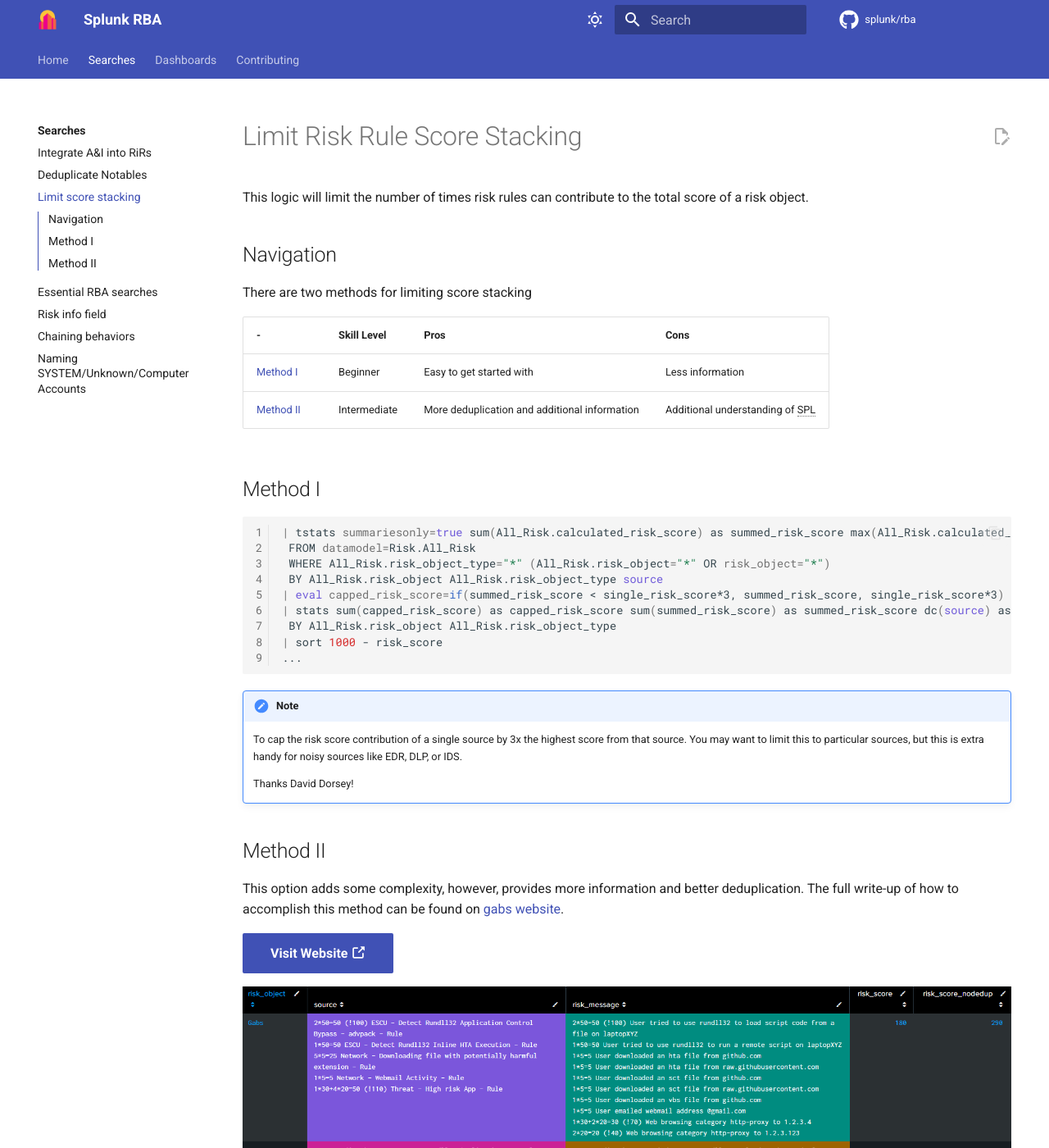
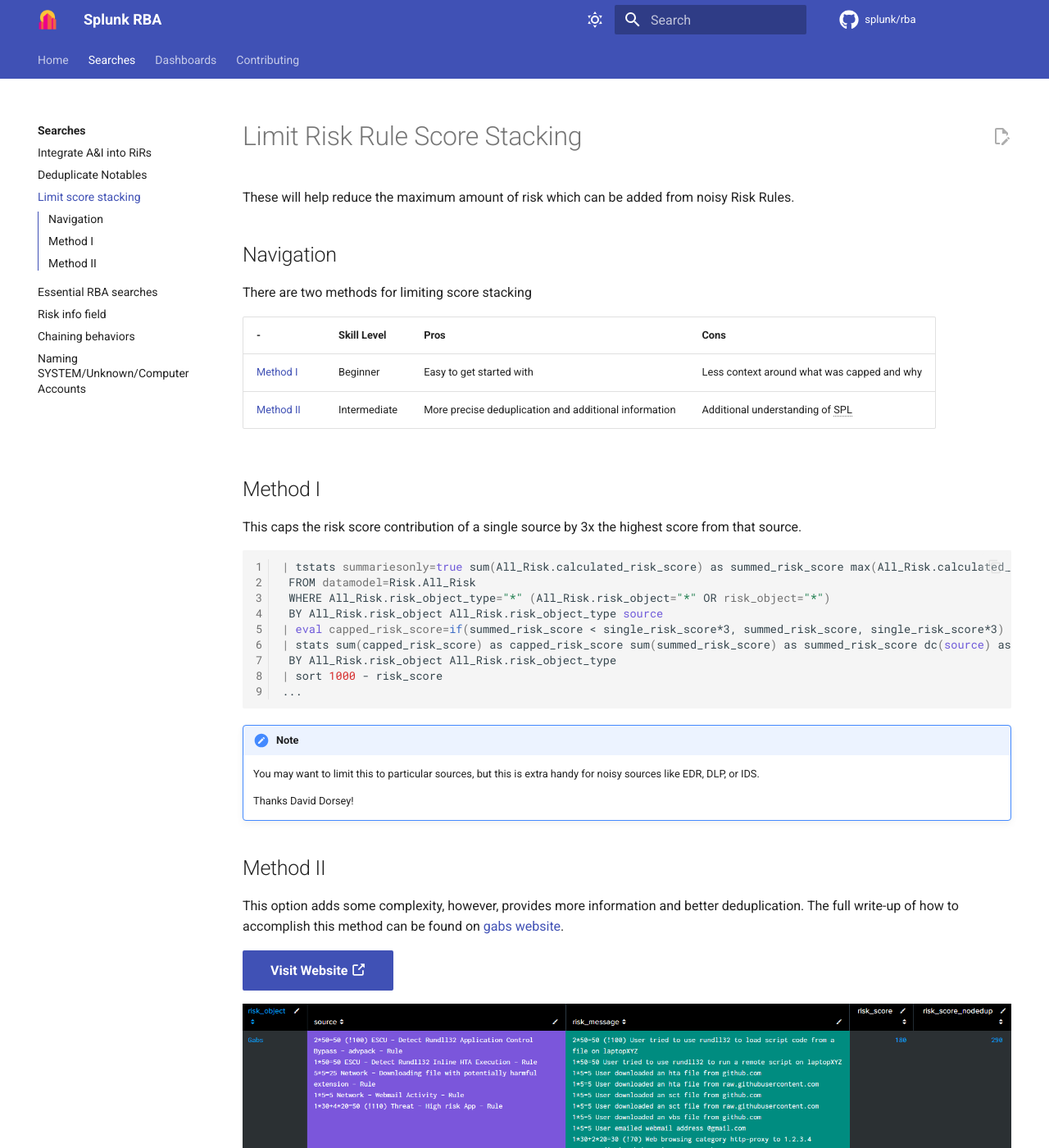
Before and after one commit to splunk/rba, an MkDocs documentation site: the page built from docs/searches/limit_score_stacking.md, in a window 1280 px wide and 1400 px high. Shown: the whole window at 82% size. Built offline with MkDocs 1.6.1 and Material for MkDocs 9.7.7, drawn with Linux system fonts in a browser that asks for light colours; comment, search, counter and statistics services are not loaded.

Commit message:
Update limit_score_stacking.md
Minor edits for clarity.

````diff
--- a/docs/searches/limit_score_stacking.md
+++ b/docs/searches/limit_score_stacking.md
@@ -1,6 +1,6 @@
 # Limit Risk Rule Score Stacking
 
-This logic will limit the number of times risk rules can contribute to the total score of a risk object.
+These will help reduce the maximum amount of risk which can be added from noisy Risk Rules.
 
 ## Navigation
 
@@ -8,10 +8,12 @@
 
 - | Skill Level | Pros | Cons
 - | ---------- | ---- | ----
-[Method I](#method-i) | Beginner | Easy to get started with | Less information
-[Method II](#method-ii) | Intermediate | More deduplication and additional information | Additional understanding of SPL
+[Method I](#method-i) | Beginner | Easy to get started with | Less context around what was capped and why
+[Method II](#method-ii) | Intermediate | More precise deduplication and additional information | Additional understanding of SPL
 
 ## Method I
+
+This caps the risk score contribution of a single source by 3x the highest score from that source.
 
 ```shell linenums="1"
 | tstats summariesonly=true sum(All_Risk.calculated_risk_score) as summed_risk_score max(All_Risk.calculated_risk_score) as single_risk_score dc(source) as source_count count
@@ -26,7 +28,7 @@
 ```
 
 !!! note
-    To cap the risk score contribution of a single source by 3x the highest score from that source. You may want to limit this to particular sources, but this is extra handy for noisy sources like EDR, DLP, or IDS.
+     You may want to limit this to particular sources, but this is extra handy for noisy sources like EDR, DLP, or IDS.
 
     Thanks David Dorsey!
 
````
